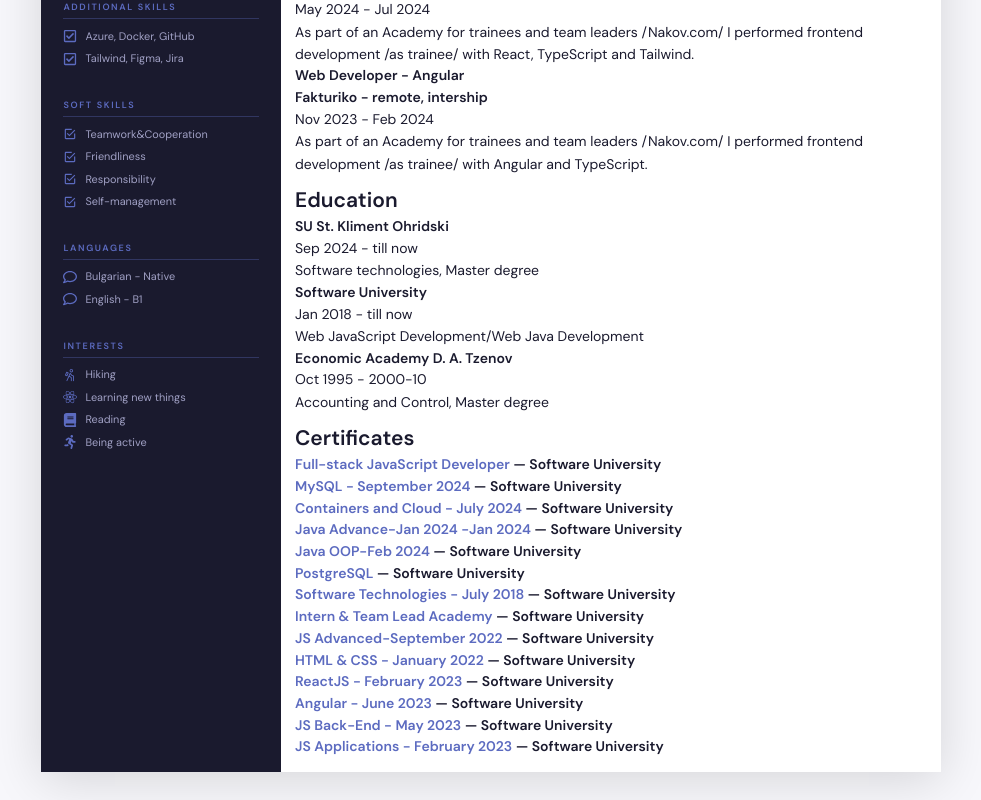
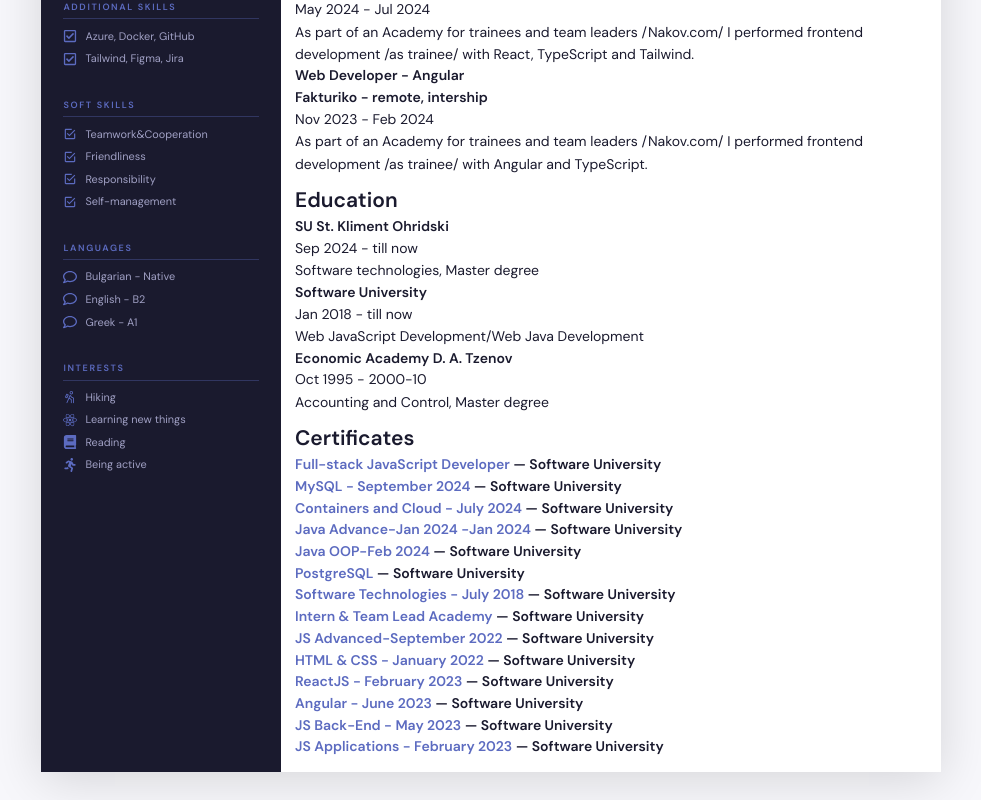
Before and after one commit to NinaNikolova/resume, a React (Create React App) app: page / in a window 1280 px wide. Shown: the part 644-1444 px from the top of the page, without its empty margins (149-1130 px from the left). Built offline with nearby package versions, Linux system fonts and the light colour scheme.

Commit message:
corrected resume details

```diff
--- a/src/data/bulgarian.js
+++ b/src/data/bulgarian.js
@@ -108,7 +108,7 @@ const content = {
    */
   languages: {
     title: "Езици",
-    list: [{ text: "Български - роден" }, { text: "Английски - B1" }],
+    list: [{ text: "Български - роден" }, { text: "Английски - B2" }, { text: "Гръцки - А1" }],
   },
 
   /**
--- a/src/data/english.js
+++ b/src/data/english.js
@@ -108,7 +108,7 @@ const data = {
    */
   languages: {
     title: "Languages",
-    list: [{ text: "Bulgarian - Native" }, { text: "English - B1" }],
+    list: [{ text: "Bulgarian - Native" }, { text: "English - B2" }, { text: "Greek - A1" }],
   },
 
   /**
```
